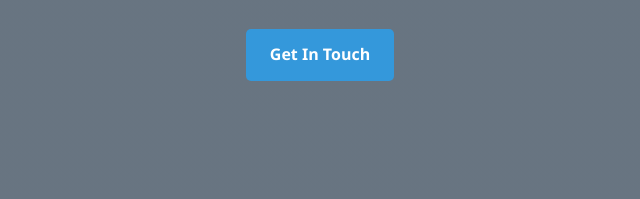
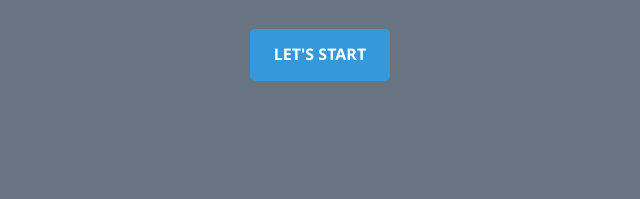
Before and after one commit to Surya46118/digital-portfolio, a plain HTML site: page index.html in a window 1280 px wide. Shown: the part 449-648 px from the top of the page, 320-960 px from the left. Drawn offline with Linux system fonts and the light colour scheme.

Commit message:
Update index.html

```diff
--- a/index.html
+++ b/index.html
@@ -635,7 +635,7 @@
         <div class="hero-content">
             <h1 class="hero-title">P.SURIYAMOORTHY</h1>
             <h2 class="hero-subtitle">WEB DEVELOPER</h2>
-            <a href="#contact" class="btn">Get In Touch</a>
+            <a href="#contact" class="btn">LET'S START</a>
         </div>
     </section>
 
```
